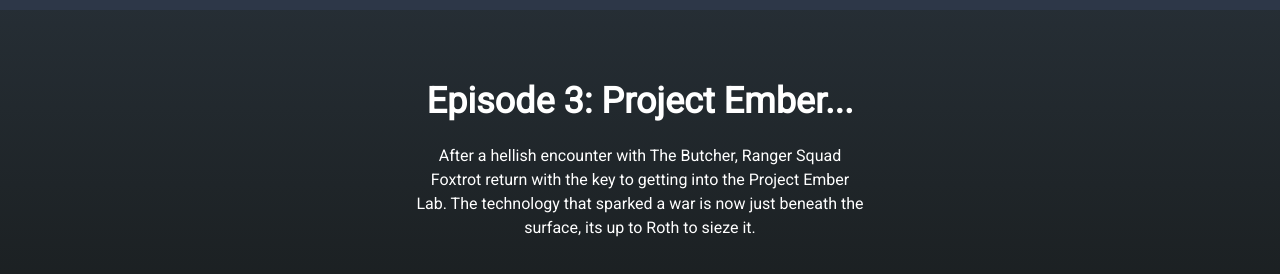
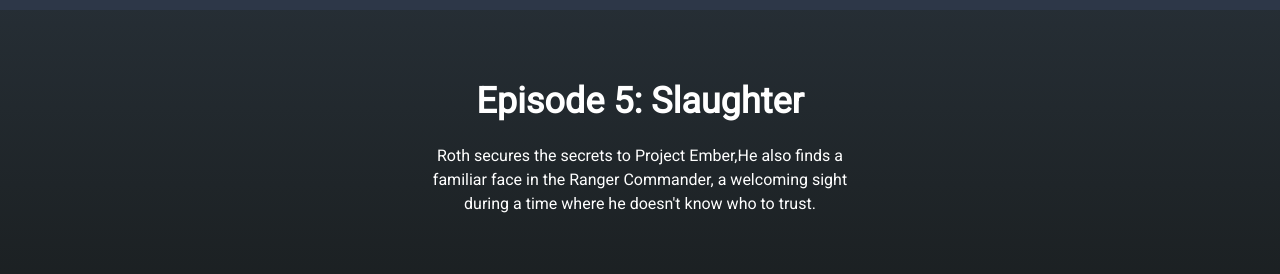
Before and after one commit to rjg5314/AdventureMap.io, a website: page index.html in a window 1280 px wide. Shown: the part 54-328 px from the top of the page. Drawn offline with nearby package versions, Linux system fonts and the light colour scheme; a script that the page names is missing.

Commit message:
Add files via upload

```diff
--- a/index.html
+++ b/index.html
@@ -46,11 +46,10 @@
         <!-- Replace with your content -->
         <div class="px-4 py-6 sm:px-0 mx-32 text-white">
           <div class="rounded-lg h-96 ">
-            <p class="text-center py-4 text-4xl font-extrabold">Episode 3: Project Ember...</p>
+            <p class="text-center py-4 text-4xl font-extrabold">Episode 5: Slaughter</p>
             <p class=" px-64 text-center">
-              After a hellish encounter with The Butcher, Ranger Squad Foxtrot return with the key to getting
-			  into the Project Ember Lab. The technology that sparked a war is now just beneath the surface, its up
-			  to Roth to sieze it.
+              Roth secures the secrets to Project Ember,He also finds a familiar face in the Ranger Commander, a welcoming sight during a time
+			  where he doesn't know who to trust.
             </p>
 
 			<!--
```
